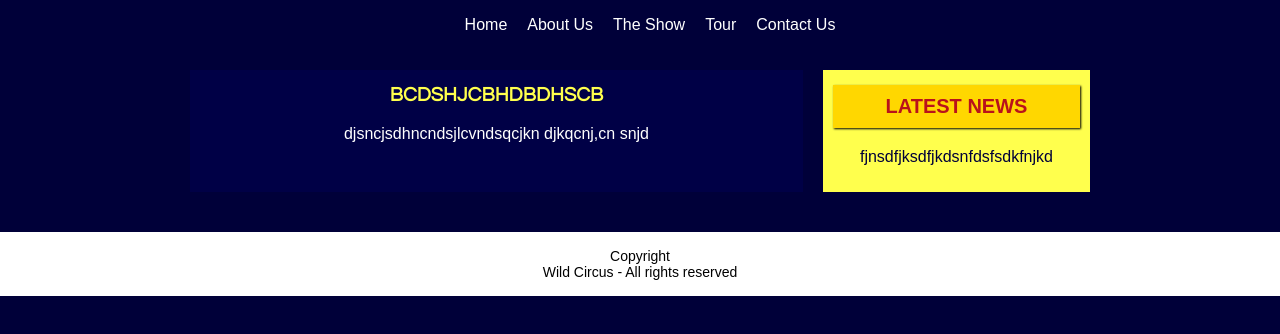
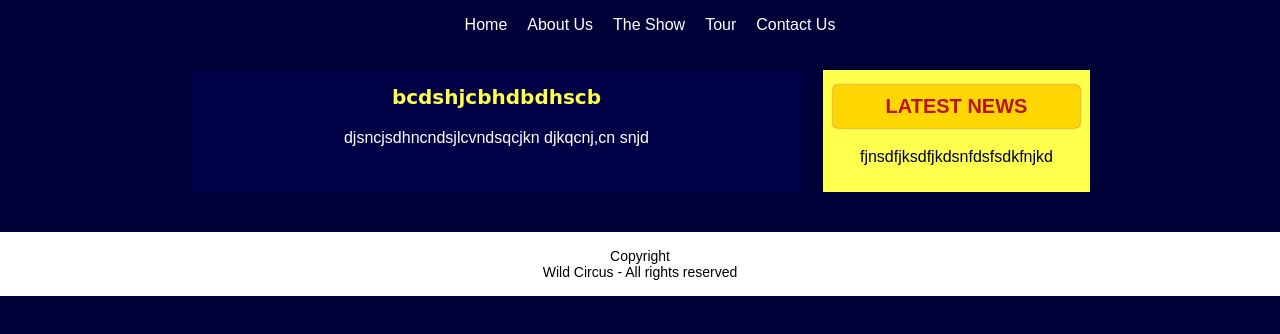
Before and after one commit to liloo2040/WildCircus, a plain HTML site: page index.html in a window 1280 px wide. Drawn offline with Linux system fonts and the light colour scheme.

Commit message:
Added new CSS

```diff
--- a/style_wildcircus.css
+++ b/style_wildcircus.css
@@ -19,6 +19,7 @@ color: #990000;
 width: 100%;
 display: flex;
 flex-direction: row;
+font-family: 'Nunito', sans-serif;
 }
 
 nav ul{
@@ -36,6 +37,7 @@ text-decoration: none;
 }
 nav a:hover {
 color: #ffff4d;
+border-bottom: 4px solid #b9121b;
 transition: all 3s ease;
 -webkit-transition: all 3s ease;
 -moz-transition: all 3s ease;
@@ -59,7 +61,7 @@ footer {margin-top: 40px;
 width: 100%;
 text-align: center;
 background-color: white;
-margin-bottom: 0;
+margin-bottom: 0px;
 font-size: 14px;
 padding-top: 2px;
 padding-bottom: 2px;
@@ -73,15 +75,18 @@ background-color: #ffff4d;
 color: #000039;
 width: 250px;
 text-align: center;
+font-family: 'PT Sans Narrow', sans-serif;
 }
 aside h1 {
+font-family: 'Oswald', sans-serif;
 margin-top: 5px;
 color: #b9121b;
 font-size: 20px;
 padding: 10px;
 text-transform: uppercase;
 background-color: gold;
-box-shadow: 1px 1px 2px #000;
+box-shadow: 0px 0px 2px #b9121b;
+border-radius: 5px;
 }
 section {
 display: flex;
@@ -94,14 +99,22 @@ text-align: center;
 padding: 10px;
 margin-top: 20px;
 width: 600px;
-background-color: rgba(0, 0, 79, 0.6);
-color: white;}
+background: rgba(0, 0, 79, 0.6);
+color: white;
+font-family: 'PT Sans Narrow', sans-serif;
+}
 
 article h1 {
 margin-top: 5px;
 color: #ffff4d;
 font-size: 20px;
-text-transform: uppercase;
-font-family: 'Century Gothic', sans-serif;
+font-family: 'Lobster', cursive;
 text-align: center;
 }
+article h1:hover {
+color: #b9121b;
+transition: all 3s ease;
+-webkit-transition: all 3s ease;
+-moz-transition: all 3s ease;
+-o-transition: all 3s ease;
+}
```
